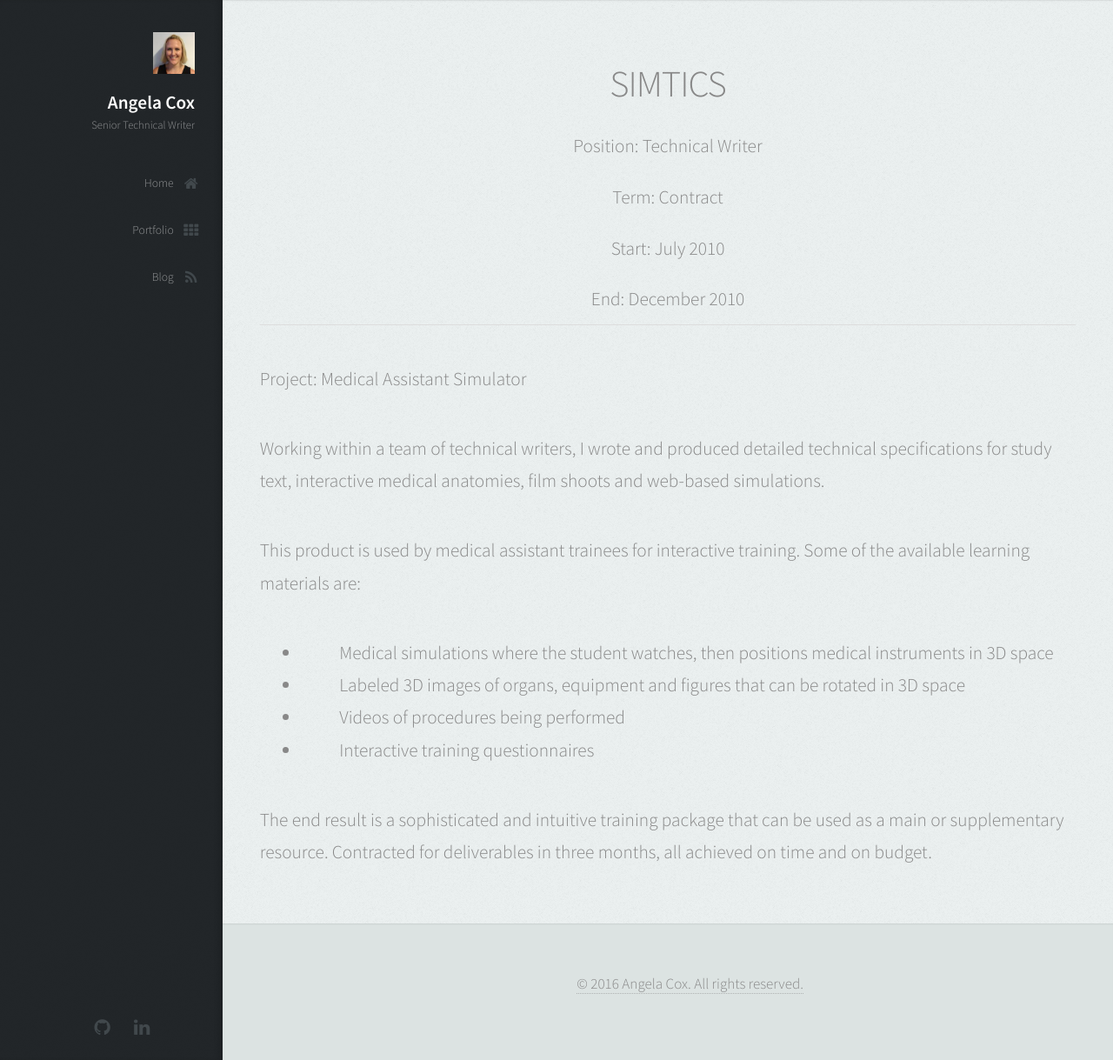
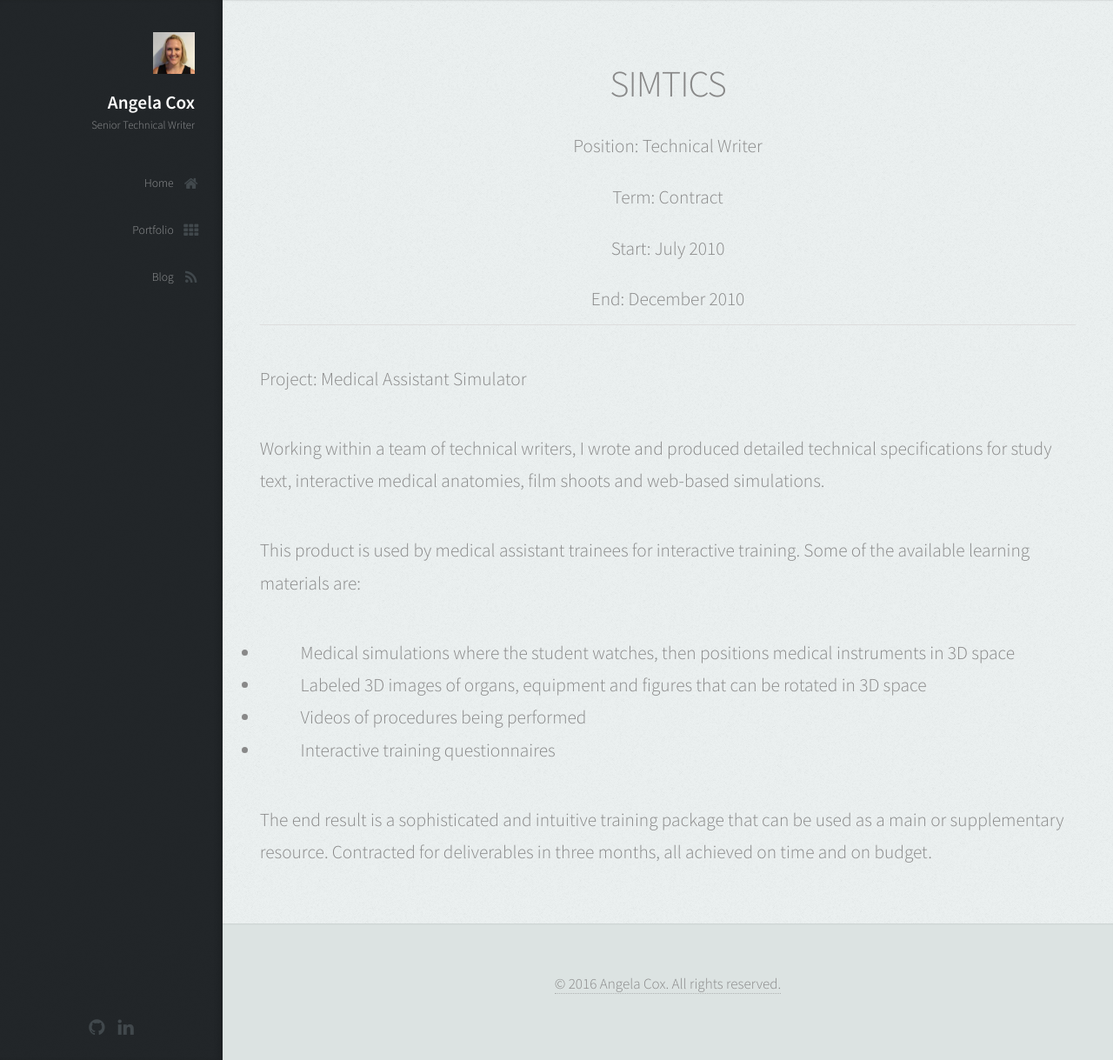
Before and after one commit to AngelaCox/UX-Portfolio, a Jekyll site: the page built from _roles/simtics.md, in a window 1280 px wide and 1219 px high. Shown: the whole window at 87% size. Built offline with Jekyll 4.4.1, drawn with Linux system fonts in a browser that asks for light colours.

Commit message:
#10 - Update CSS

```diff
--- a/assets/css/main.css
+++ b/assets/css/main.css
@@ -18,14 +18,14 @@
 		vertical-align: baseline;
 	}
 
-	ol, ul, li {
+	/*ol, ul, li {
 		margin: 0;
 		padding-left: 5%;
 		border: 0;
 		font-size: 100%;
 		font: inherit;
 		vertical-align: baseline;
-	}
+	}*/
 
 	article, aside, details, figcaption, figure, footer, header, hgroup, menu, nav, section {
 		display: block;
@@ -35,9 +35,9 @@
 		line-height: 1;
 	}
 
-	/*ol, ul {
+	ol, ul {
 		list-style: none;
-	}*/
+	}
 
 	blockquote, q {
 		quotes: none;
@@ -2277,6 +2277,11 @@
 			#logo .image {
 				position: relative;
 				margin: 0 0 0.5em 0;
+			}
+
+			#role ul li {
+				padding-left: 5%;
+				list-style-type: disc;
 			}
 
 			#nav ul li a {
```
